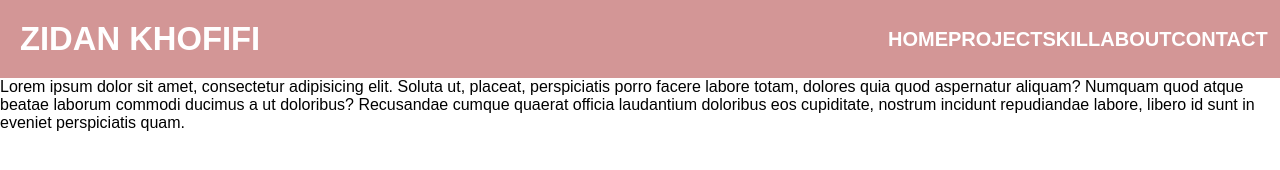
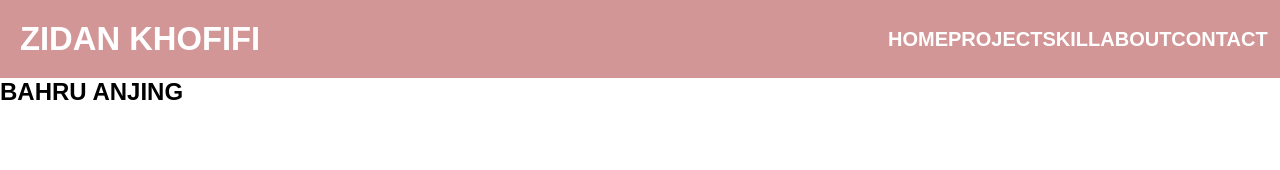
Before and after one commit to ZidanKhofifi/ZidanKhofifi.github.io, a plain HTML site: page index.html in a window 1280 px wide. Drawn offline with Linux system fonts and the light colour scheme.

Commit message:
merubah file index.html

```diff
--- a/index.html
+++ b/index.html
@@ -26,7 +26,7 @@
     </div>
   </nav>
   <section>
-    <p>Lorem ipsum dolor sit amet, consectetur adipisicing elit. Soluta ut, placeat, perspiciatis porro facere labore totam, dolores quia quod aspernatur aliquam? Numquam quod atque beatae laborum commodi ducimus a ut doloribus? Recusandae cumque quaerat officia laudantium doloribus eos cupiditate, nostrum incidunt repudiandae labore, libero id sunt in eveniet perspiciatis quam.</p>
+   <h1>BAHRU ANJING</h1>
   </section>
   <script src="script.js"></script>
 </body>
```
